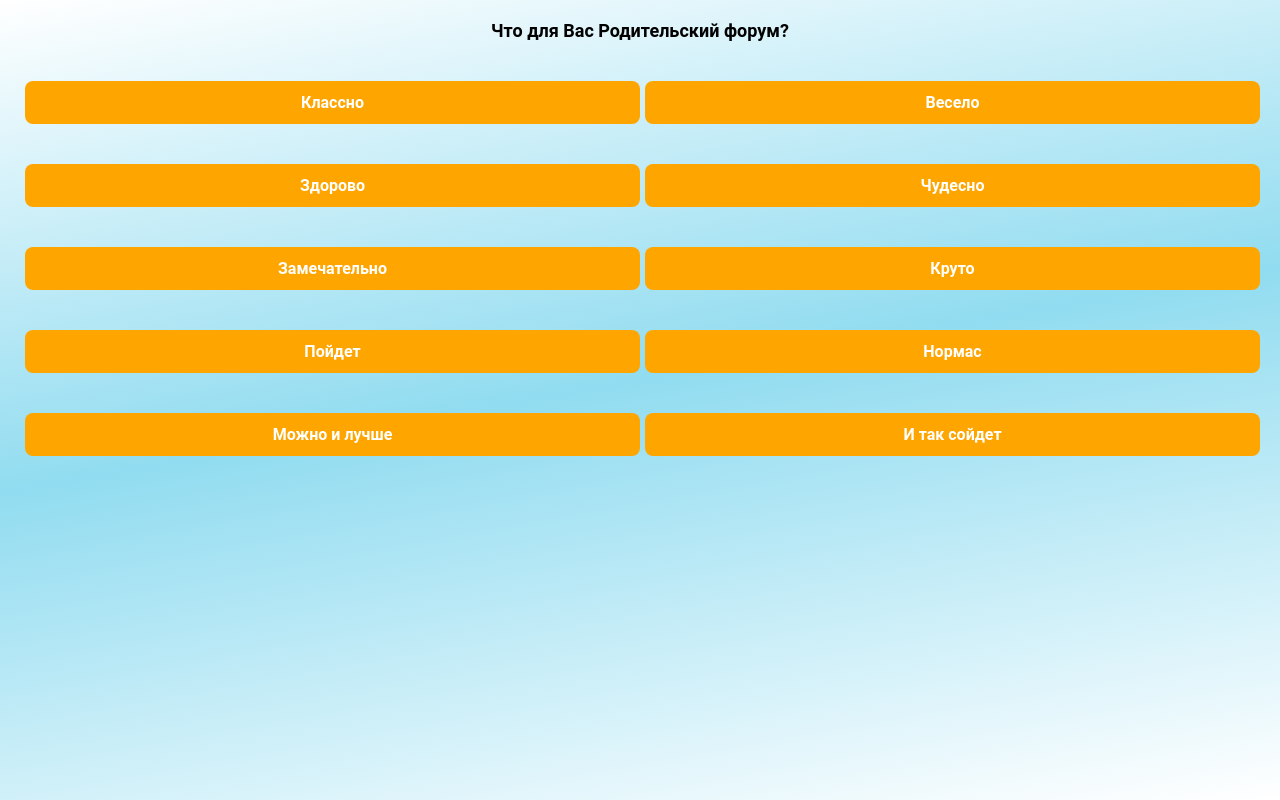
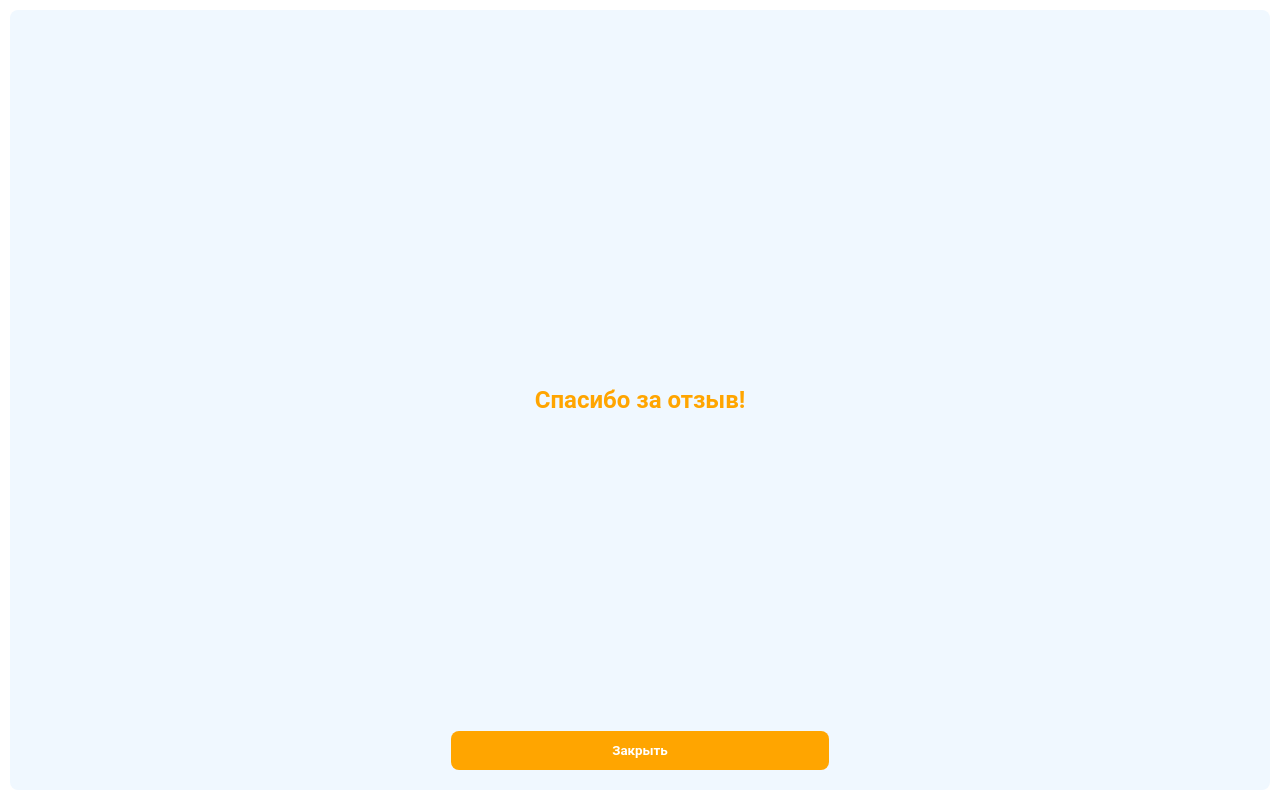
Before and after one commit to kalun62/tags, a plain HTML site: page buttons.html in a window 1280 px wide. Both pictures are taken after a click on the element "Классно". Drawn offline with Linux system fonts and the light colour scheme; no server answers.

Commit message:
Добавил popup

```diff
--- a/buttons.html
+++ b/buttons.html
@@ -37,6 +37,11 @@
 	</div>
 	</div>
 
+	<div class="popup">
+		<h2>Спасибо за отзыв!</h2>
+		<button class="closed">Закрыть</button>
+	</div>
+
 	<script src="libraries/axios.min.js"></script>
 	<script src="clickOnTags.js"></script>
 </body>
--- a/clickOnTags.js
+++ b/clickOnTags.js
@@ -2,12 +2,16 @@
 const linkApp = `https://script.google.com/macros/s/AKfycbxkQkFFvlRylt4iu57ZYXqbvEr5oQVOdpLTh3OtEVSqOulGzyYOuVGexnduDaXK_-sB/exec`
 
 const buttons = document.querySelectorAll('.btn')
+const popup = document.querySelector('.popup')
+const closed = document.querySelector('.closed')
 
 buttons.forEach(btn => {
 	btn. addEventListener('click', () => post(btn))
 })
 
-
+closed.addEventListener('click', () => {
+	window. close()
+})
 
 function post(item) {
 	const formData = new FormData()
@@ -16,4 +20,8 @@ function post(item) {
 
 	axios.post(linkApp, formData)
 
+	setTimeout(() => {
+		popup.style.display = 'flex'
+	},1000)
+
 }
--- a/style.css
+++ b/style.css
@@ -4,13 +4,14 @@
 	box-sizing: border-box;
 	font-family: 'Roboto', sans-serif;
 }
-body{
+.body_main{
 	background: rgb(255,255,255);
 	background: linear-gradient(170deg, rgba(255,255,255,1) 0%, rgba(145,220,240,1) 48%, rgba(255,255,255,1) 100%);
 }
 .mainTitle{
 	font-size: 30px;
 	color: darkcyan;
+	padding: 20px;
 }
 #tagContainer {
     position:relative;
@@ -54,7 +55,7 @@ span.tag {
 h1{
 	font-size: 18px;
     text-align: center;
-    padding: 20px;
+    padding: 50px 20px 10px;
 }
 
 .wrapper{
@@ -89,3 +90,32 @@ h1{
 .wrapper_buttons .btn.press{
 	background-color: rgb(176, 115, 1) !important;
 }
+
+.popup{
+	display: none;
+	position: fixed;
+	left: 10px;
+	top: 10px;
+	right: 10px;
+	bottom: 10px;
+	background-color: aliceblue;
+	border-radius: 8px;
+	align-items: center;
+	justify-content: center;
+	color: orange;
+}
+
+.popup .closed{
+	position: absolute;
+	width: 30%;
+	left: calc(50% - 15%);
+	bottom: 20px;
+	background-color: orange;
+    border-radius: 8px;
+    padding: 12px 0;
+	color: white;
+    font-weight: 600;
+	outline: none;
+    border: none;
+
+}
```
Also changed, not shown: index.html (+1 -1 lines).
